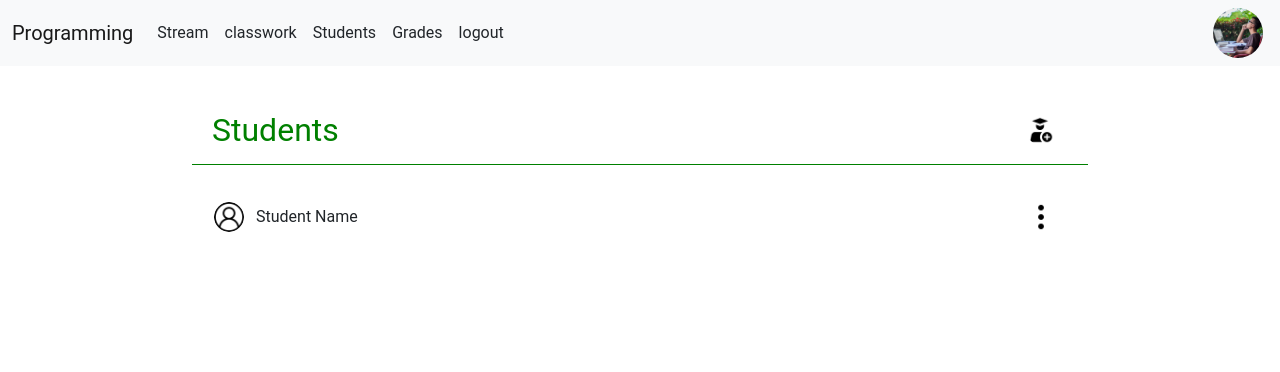
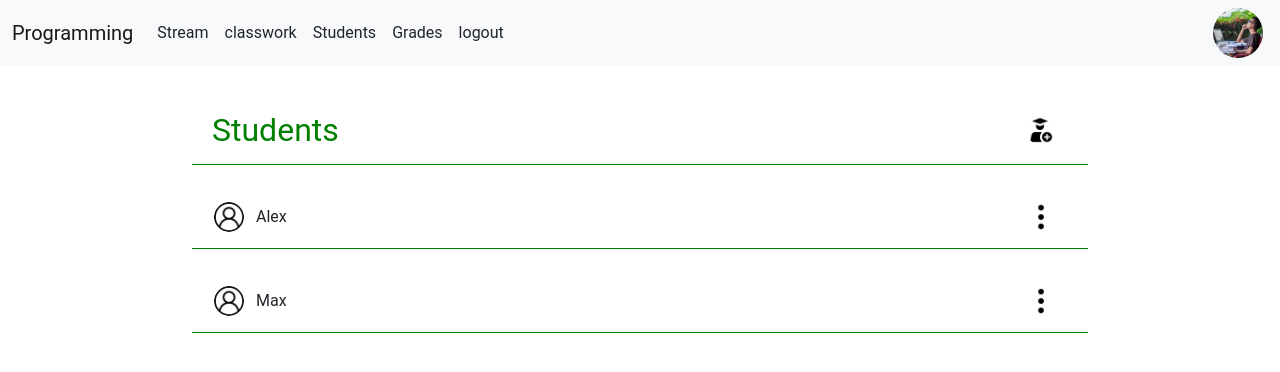
Before and after one commit to bilal-patiwala/Class101, a Django app: template TeacherPortal/templates/TeacherPortal/students.html in a window 1280 px wide. Shown: the top 372 px of the page. Run offline with Django 4.2, Linux system fonts and the light colour scheme; the template is opened without the code that fills it: values that come from a table or form of the project are taken from there, others are empty; data comes from the database, SQL or seed files in the repository; tables that the repository leaves empty hold one stand-in row (values such as "Sample post").

Commit message:
display added students

```diff
--- a/TeacherPortal/models.py
+++ b/TeacherPortal/models.py
@@ -6,7 +6,7 @@ from account.models import Teacher,Student
 
 class CreateClass(models.Model):
     teacher = models.ForeignKey(Teacher,related_name="class_teacher",on_delete=models.CASCADE,null=True)
-    student = models.ForeignKey(Student,related_name="students",on_delete=models.CASCADE,null=True)
+    student = models.ManyToManyField(Student)
     class_name = models.CharField(max_length=255,null=False)
     section = models.CharField(max_length=255)
     subject_name = models.CharField(max_length=255)
--- a/TeacherPortal/templates/TeacherPortal/students.html
+++ b/TeacherPortal/templates/TeacherPortal/students.html
@@ -16,6 +16,7 @@
                     <button id="add-student-icon" class="btn border-0" data-bs-toggle="modal" data-bs-target="#addStudentModal"><img style="width: 30px; height: 30px; border-radius: 50%;" src="{% static './TeacherPortal/images/student.png' %}" alt=""></button>
                 </div>
             </div>
+            {% for student in class_detail.student.all %}
               <div id="show-students">
                   <div id="user-profile-image">
                       <button class="btn border-0">
@@ -26,7 +27,7 @@
                       </button>
                   </div>
                   <div id="student-name">
-                    student name
+                      {{student.name}}
                   </div>
                   <div>
                       <div class="options">
@@ -34,6 +35,7 @@
                       </div>
                   </div>
               </div>
+            {% endfor %}
         </div>
     </section>
 
--- a/TeacherPortal/views.py
+++ b/TeacherPortal/views.py
@@ -63,8 +63,8 @@ def students(request,id):
         roll_no = request.POST['roll_no']
         if Student.objects.filter(email=email,roll_no=roll_no).exists():
             student = Student.objects.get(email=email,roll_no=roll_no)
-            current_class = get_object_or_404(CreateClass,pk=id)
-            current_class.student = student
+            current_class = CreateClass.objects.get(teacher=teacher,pk=id)
+            current_class.student.add(student)
             current_class.save()
             return redirect('teacher_portal:students',id=id)
         else:
--- a/static/TeacherPortal/css/students.css
+++ b/static/TeacherPortal/css/students.css
@@ -25,9 +25,8 @@
 }
 
 #show-students{
+    border-bottom: 1px solid green;
     text-transform: capitalize;
-    border: none;
-    border-radius: 5px;
     margin-top: 20px;
     width: 100%;
     height: 4rem;
@@ -39,6 +38,8 @@
 #show-students:hover{
     background-color: rgb(0, 128, 0,0.2);
     border-radius: 5px;
+    border-bottom-left-radius: 0px;
+    border-bottom-right-radius: 0px;
 
 }
 
```
Also changed, not shown: db.sqlite3, media/classroom/teacher_profile_pic/profile_uDsD3cV.png (added). Lines whose indentation alone changed are shown as unchanged.
